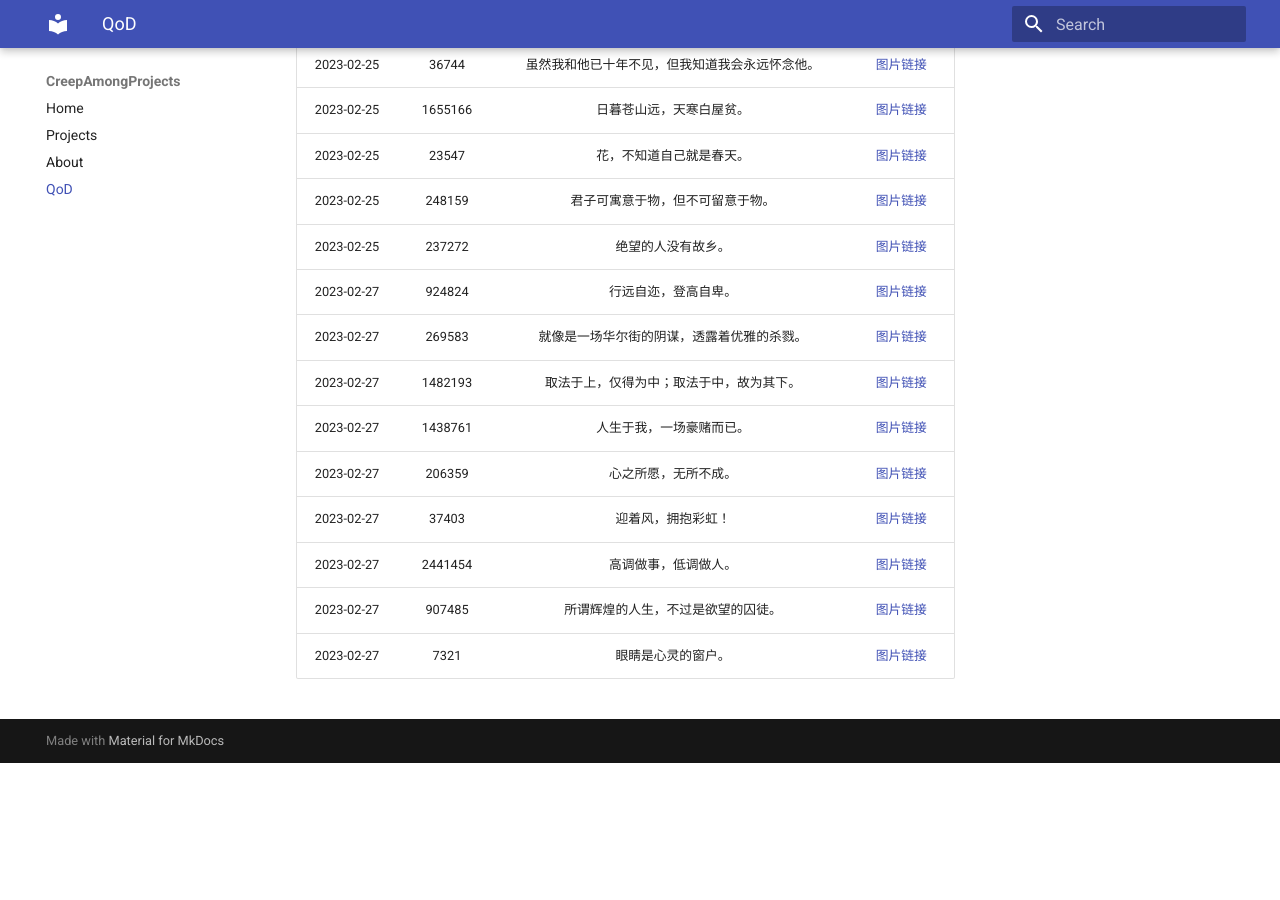
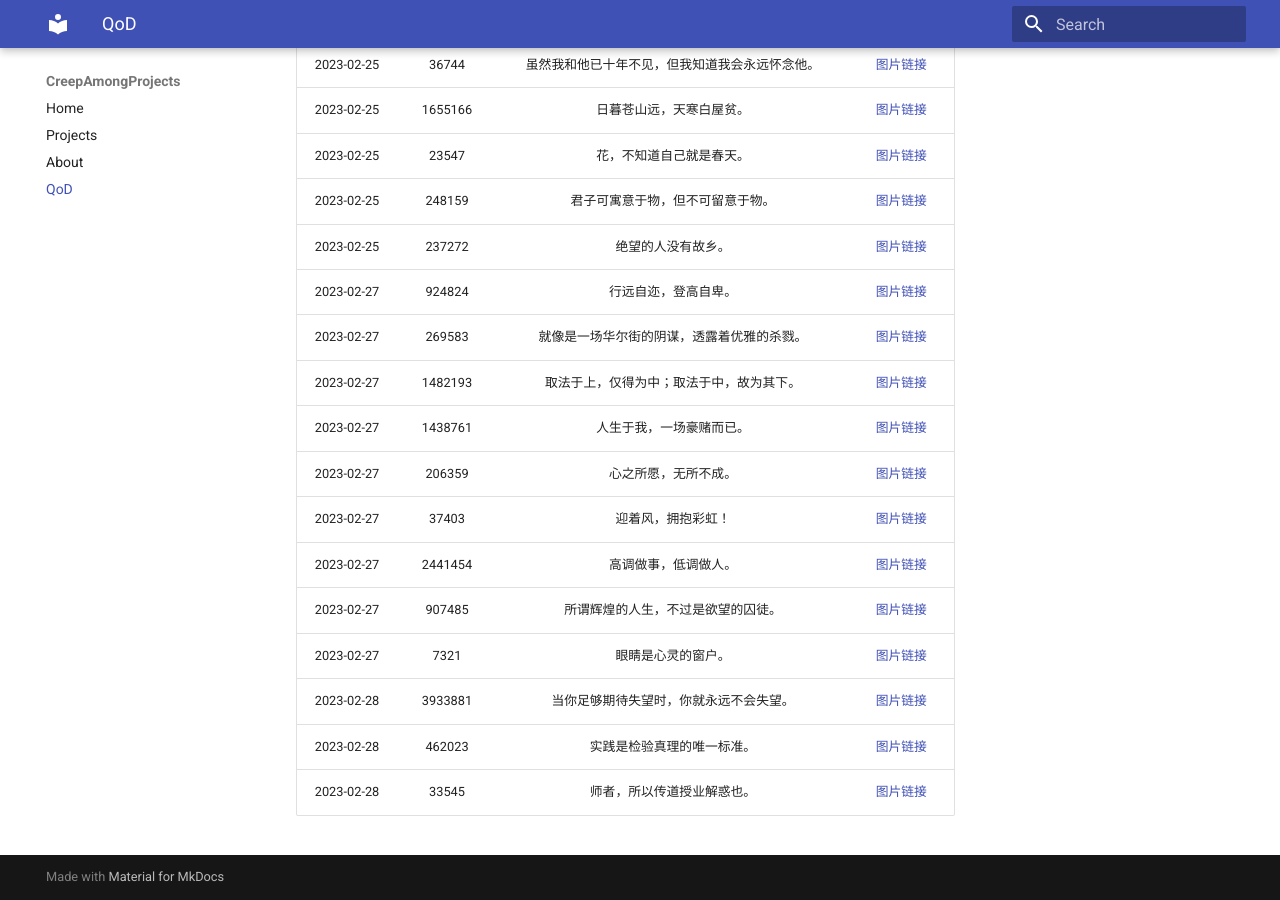
Before and after one commit to Creep-Among-Projects/CAP-Pages, an MkDocs documentation site: the page built from docs/qod.md, in a window 1280 px wide and 900 px high, scrolled down 3039 px. Built offline with MkDocs 1.6.1 and Material for MkDocs 9.7.7, drawn with Linux system fonts in a browser that asks for light colours; comment, search, counter and statistics services are not loaded; before the commit the page ends 3802 px from its top, so only the background shows below that.

Commit message:
QoD Generator: 2023-02-28 01:42:01 UTC+00:00

```diff
--- a/docs/qod.md
+++ b/docs/qod.md
@@ -100,3 +100,6 @@ Theoretically three daily quotes will be automatically updated here each day.
 |2023-02-27|2441454|高调做事，低调做人。|[图片链接](./qods/2441454.jpg)|
 |2023-02-27|907485|所谓辉煌的人生，不过是欲望的囚徒。|[图片链接](./qods/907485.jpg)|
 |2023-02-27|7321|眼睛是心灵的窗户。|[图片链接](./qods/7321.jpg)|
+|2023-02-28|3933881|当你足够期待失望时，你就永远不会失望。|[图片链接](./qods/3933881.jpg)|
+|2023-02-28|462023|实践是检验真理的唯一标准。|[图片链接](./qods/462023.jpg)|
+|2023-02-28|33545|师者，所以传道授业解惑也。|[图片链接](./qods/33545.jpg)|
```
Also changed, not shown: docs/qods/33545.jpg (added), docs/qods/3933881.jpg (added), docs/qods/462023.jpg (added), 1 other file.
